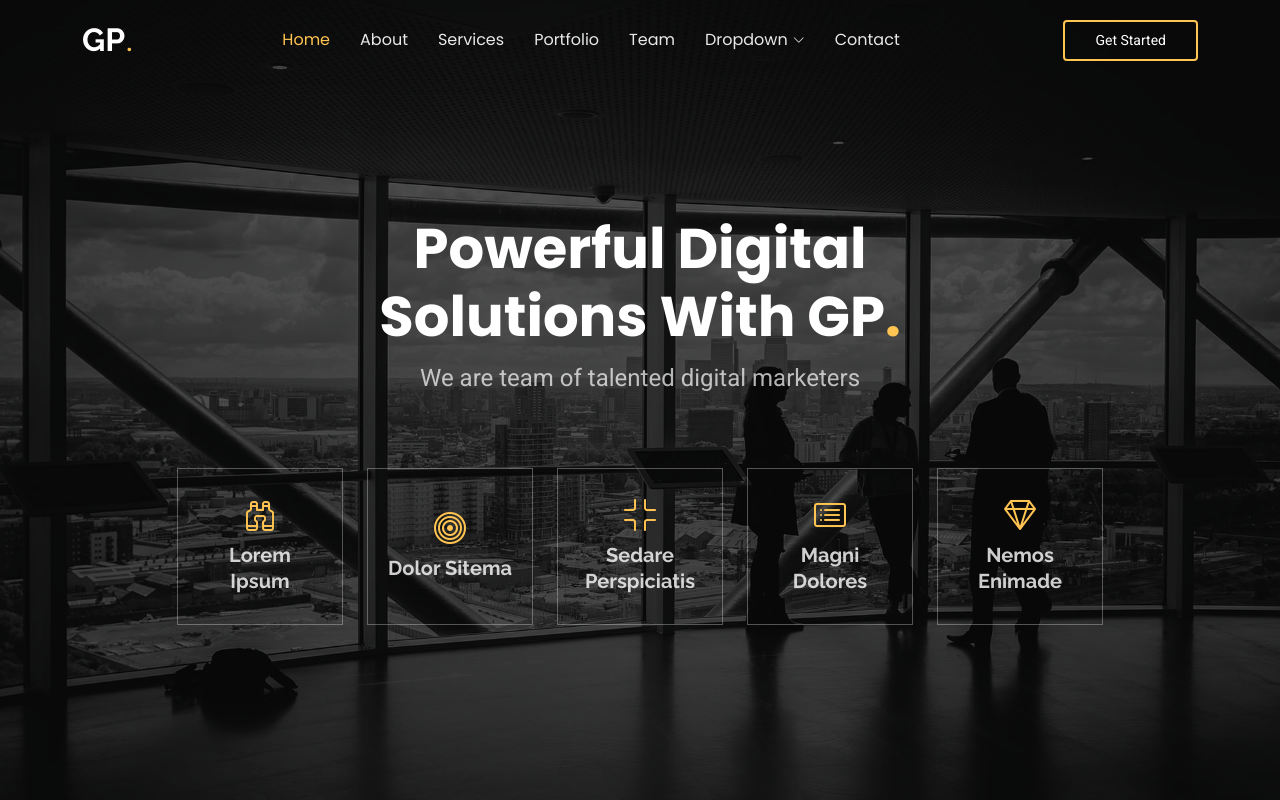
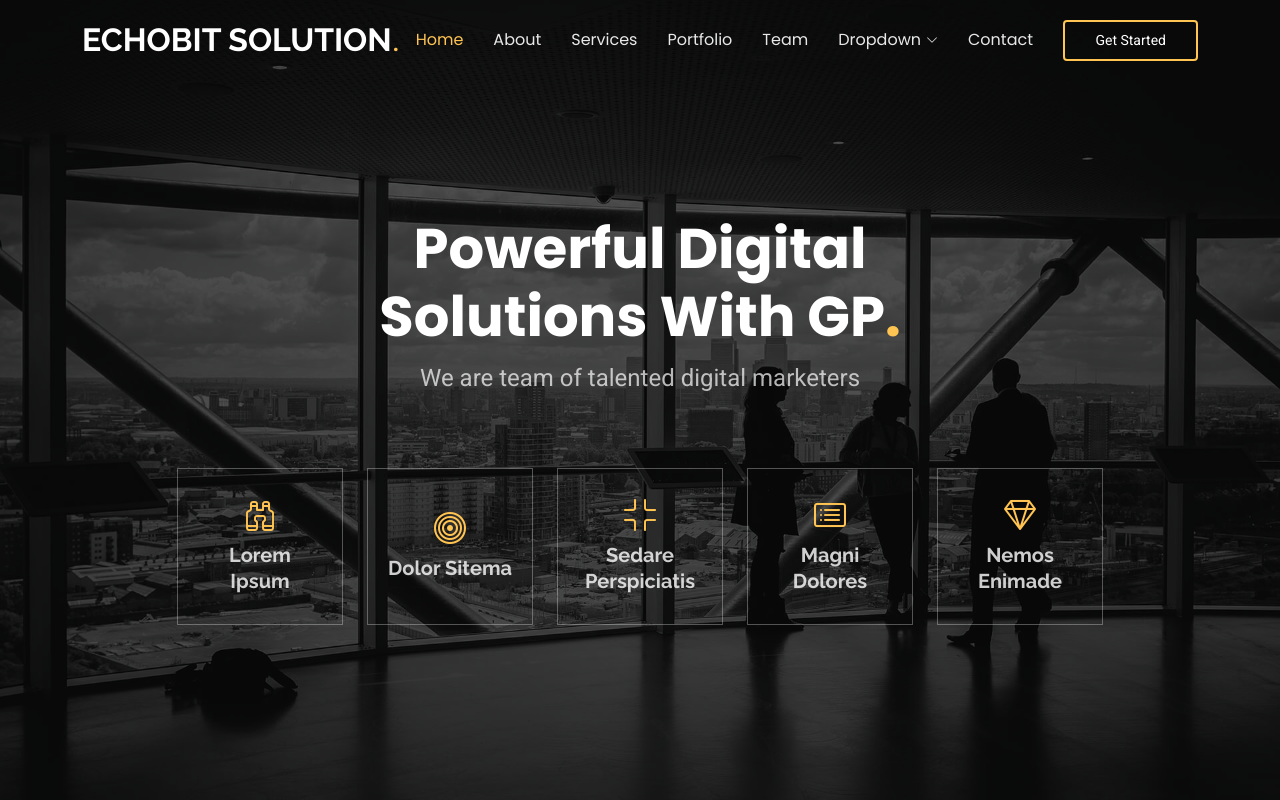
Before and after one commit to echobitsolution/echobit, a plain HTML site: page index.html in a window 1280 px wide. Shown: the top 800 px of the page. Drawn offline with Linux system fonts and the light colour scheme.

Commit message:
Update index.html

```diff
--- a/index.html
+++ b/index.html
@@ -4,7 +4,7 @@
 <head>
   <meta charset="utf-8">
   <meta content="width=device-width, initial-scale=1.0" name="viewport">
-  <title>Index - Gp Bootstrap Template</title>
+  <title>ECHOBIT</title>
   <meta name="description" content="">
   <meta name="keywords" content="">
 
@@ -44,7 +44,7 @@
       <a href="index.html" class="logo d-flex align-items-center me-auto me-lg-0">
         <!-- Uncomment the line below if you also wish to use an image logo -->
         <!-- <img src="assets/img/logo.png" alt=""> -->
-        <h1 class="sitename">GP</h1>
+        <h1 class="sitename">ECHOBIT SOLUTION</h1>
         <span>.</span>
       </a>
 
```
